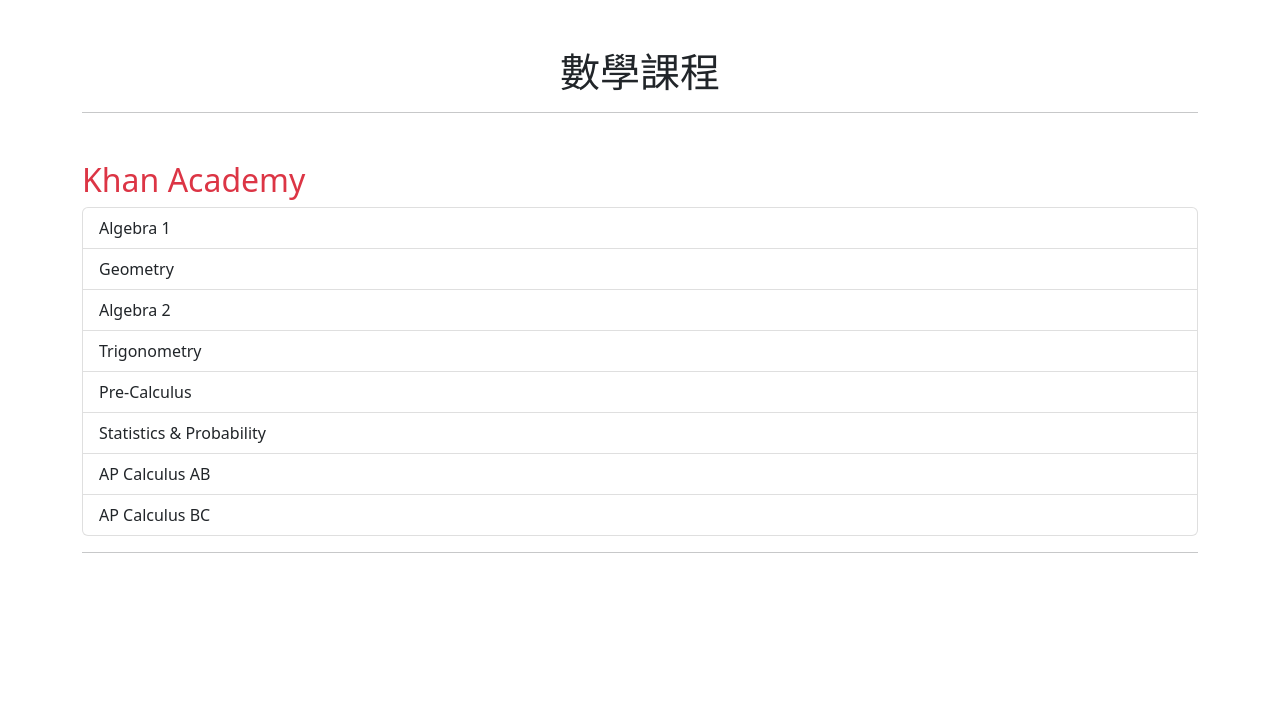
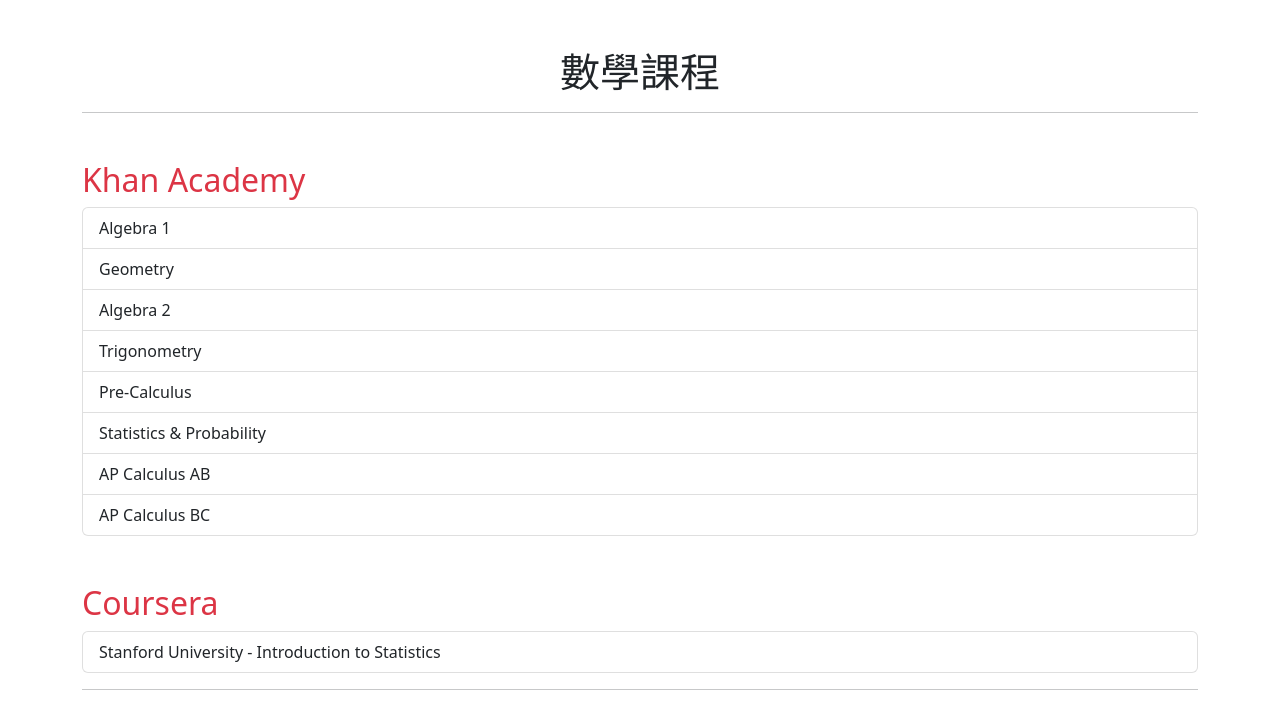
Before and after one commit to pyonetw/pyonetw.github.io, a plain HTML site: page math/index.html in a window 1280 px wide. Drawn offline with Linux system fonts and the light colour scheme.

Commit message:
Add Introduction to Statistics

```diff
--- a/math/index.html
+++ b/math/index.html
@@ -44,6 +44,12 @@
 			</a>
 		</div>
 
+		<h2 class="mt-5 text-danger">Coursera</h2>
+		<div class="list-group">
+			<a class="list-group-item" target="_blank" rel="noopener noreferrer" href="https://www.coursera.org/learn/stanford-statistics">
+                Stanford University - Introduction to Statistics
+            </a>
+		</div>
 		<hr class="mb-5">
 	</div>
 </body>
```
